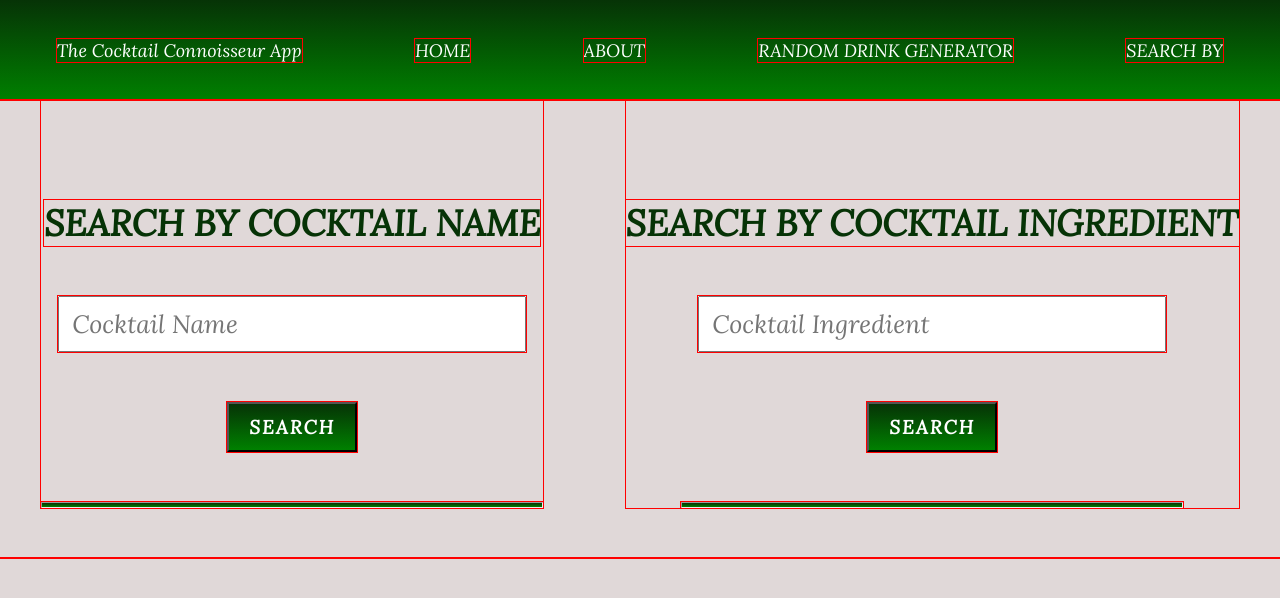
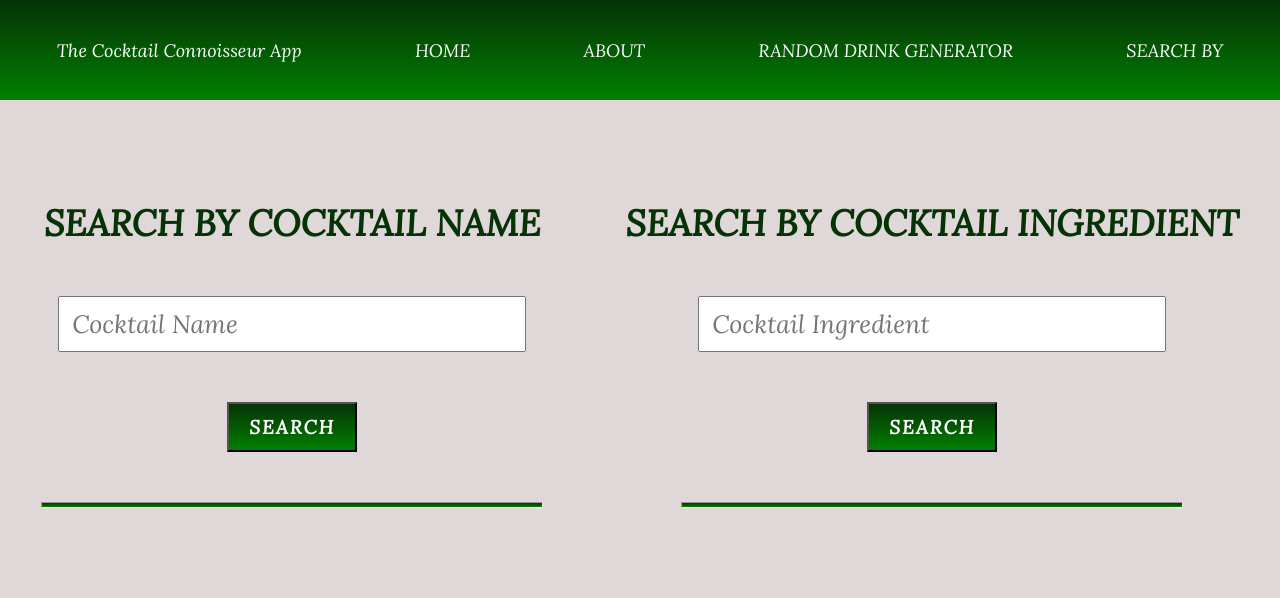
Before and after one commit to zakward/cocktails, a React (Create React App) app: page /searchByName in a window 1280 px wide. Shown: the top 598 px of the page. Built offline with nearby package versions, Linux system fonts and the light colour scheme.

Commit message:
outline off

```diff
--- a/src/css/SearchByName.css
+++ b/src/css/SearchByName.css
@@ -1,6 +1,6 @@
 * {
     margin: 0;
-    outline: 1px solid red;
+    /* outline: 1px solid red; */
 }
 
 body {
```
